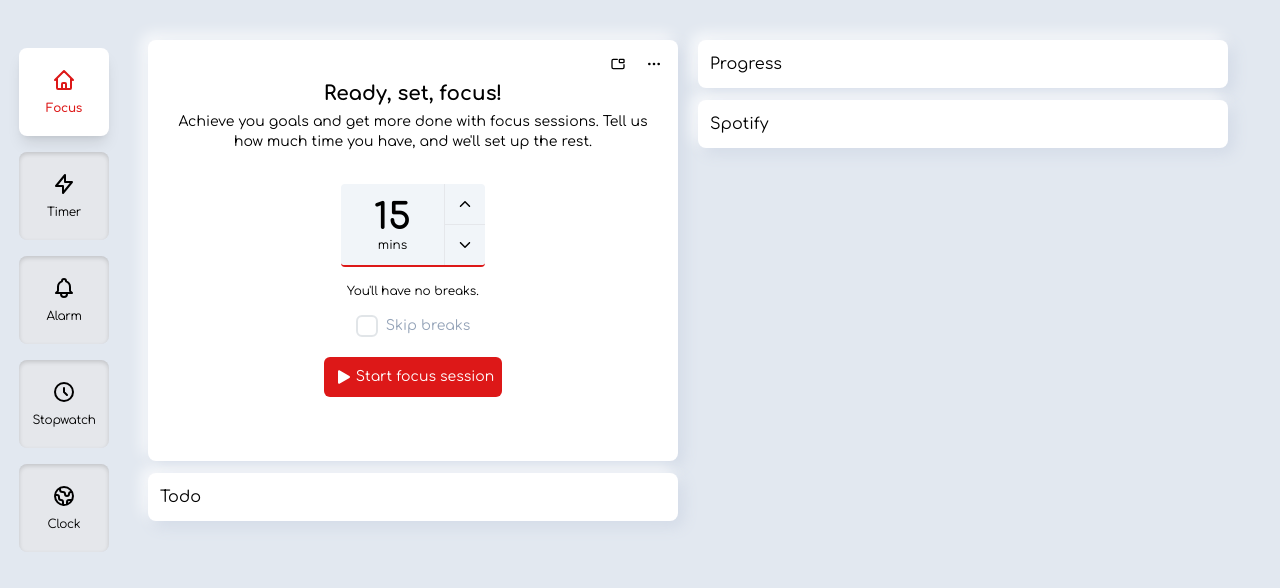
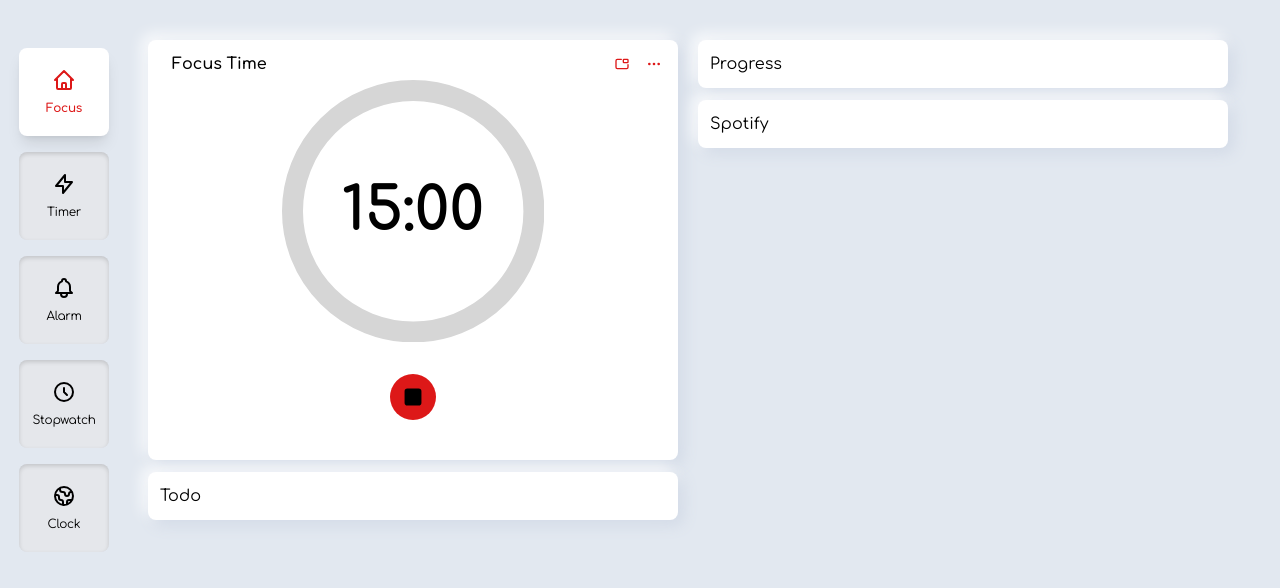
Before and after one commit to Baayeh/focus-hub, a React (Vite) app: page / in a window 1280 px wide. Both pictures are taken after a click on the button "Start focus session". Shown: the top 588 px of the page. Built offline with nearby package versions, Linux system fonts and the light colour scheme.

Commit message:
Add start session to focus section

```diff
--- a/package.json
+++ b/package.json
@@ -15,6 +15,7 @@
     "primeicons": "^6.0.1",
     "primereact": "^8.7.0",
     "react": "^18.2.0",
+    "react-circular-progressbar": "^2.1.0",
     "react-dom": "^18.2.0",
     "react-icons": "^4.6.0",
     "react-redux": "^8.0.4",
--- a/src/components/FocusComponent.jsx
+++ b/src/components/FocusComponent.jsx
@@ -1,23 +1,71 @@
-import React, { useState } from 'react';
+import React, { useState, useEffect } from 'react';
 import { TbPictureInPictureTop, TbDots } from 'react-icons/tb';
 import { IoIosArrowDown, IoIosArrowUp } from 'react-icons/io';
-import { BsFillPlayFill } from 'react-icons/bs';
+import { BsFillPlayFill, BsStopFill } from 'react-icons/bs';
 import { Checkbox } from 'primereact/checkbox';
+import {
+  buildStyles,
+  CircularProgressbarWithChildren,
+} from 'react-circular-progressbar';
 
 const FocusComponent = () => {
   const [disable, setDisable] = useState(true);
   const [checked, setChecked] = useState(false);
+  const [timer, setTimer] = useState(15);
+  const [breakTime, setBreakTime] = useState(0);
+  const [session, setSession] = useState(false);
+  const [count, setCount] = useState(0);
+
+  const increaseTimer = () => {
+    setTimer((prevTimer) => prevTimer + 15);
+  };
+
+  const decreaseTimer = () => {
+    if (timer > 15) {
+      setTimer((prevTimer) => prevTimer - 15);
+    }
+  };
+
+  const startSession = () => {
+    setSession(true);
+  };
+
+  const stopSession = () => {
+    setSession(false);
+  };
+
+  useEffect(() => {
+    const breakNo = Math.floor(timer / 20);
+    setBreakTime(breakNo);
+  }, [timer]);
+
+  useEffect(() => {
+    if (timer > 20) {
+      setDisable(false);
+    } else {
+      setDisable(true);
+      setChecked(false);
+    }
+  }, [timer]);
 
   return (
     <div className="focus-comonent card bg-white shadow-white-shadow rounded-lg mb-3 p-2">
-      <div className="focus-header flex justify-end items-center gap-1">
-        <button type="button" className="hover:bg-slate-100 p-2 rounded">
+      <div className="focus-header flex justify-between items-center gap-1">
+        {session ? (
+          <h4 className="pl-4 font-semibold w-[11rem]">Focus Time</h4>
+        ) : (
+          ''
+        )}
+        <div className="text-primaryColor flex w-full justify-end">
+          <button type="button" className="hover:bg-slate-100 p-2 rounded-lg">
             <TbPictureInPictureTop />
           </button>
           <button type="button" className="hover:bg-slate-100 p-2 rounded">
             <TbDots />
           </button>
         </div>
+      </div>
+      {!session ? (
         <div className="card-body text-center px-3">
           <h3 className="font-bold text-xl">Ready, set, focus!</h3>
           <p className="text-sm my-1">
@@ -25,22 +73,34 @@ const FocusComponent = () => {
             much time you have, and we'll set up the rest.
           </p>
 
-        <div className="set-focus-time border-b-2 border-primaryColor bg-slate-100 max-w-[9rem] mx-auto rounded flex mt-8">
+          <div className="set-focus-time border-b-2 border-primaryColor bg-slate-50 max-w-[9rem] mx-auto rounded overflow-hidden flex mt-8 hover:bg-slate-100">
             <div className="focus-time w-[8rem] flex flex-col items-center justify-center p-3">
-            <span className="text-4xl font-bold">15</span>
+              <span className="text-4xl font-bold">{timer}</span>
               <span className="text-xs">mins</span>
             </div>
-          <div className="focus-time-actions flex flex-col items-center justify-center border-l">
-            <button type="button" className="hover:bg-slate-200 p-3 border-b">
+            <div className="focus-time-actions flex flex-col items-center justify-center border-l border-slate-200">
+              <button
+                type="button"
+                className="hover:bg-slate-200 p-3 border-b border-slate-200"
+                onClick={increaseTimer}
+              >
                 <IoIosArrowUp />
               </button>
-            <button type="button" className="hover:bg-slate-200 p-3">
+              <button
+                type="button"
+                className="hover:bg-slate-200 p-3"
+                onClick={decreaseTimer}
+              >
                 <IoIosArrowDown />
               </button>
             </div>
           </div>
 
-        <p className="text-xs my-4">You'll have no breaks.</p>
+          <p className="text-xs my-4">
+            {breakTime === 0 || checked
+              ? "You'll have no breaks"
+              : `You'll have ${breakTime} breaks.`}
+          </p>
 
           <div className="focus-checkbox flex gap-2 justify-center items-center">
             <Checkbox
@@ -63,12 +123,39 @@ const FocusComponent = () => {
             <button
               type="button"
               className="bg-primaryColor hover:shadow hover:shadow-gray-500 transition-all ease-out duration-300 flex justify-center items-center text-white p-2 rounded-md"
+              onClick={startSession}
             >
               <BsFillPlayFill className="text-2xl" />
               <span className="text-sm">Start focus session</span>
             </button>
           </div>
         </div>
+      ) : (
+        <>
+          <div className="w-[17.65rem] h-[17.65rem] md:w-[16.4rem] md:h-[16.4rem] mx-auto">
+            <CircularProgressbarWithChildren
+              value={count}
+              styles={buildStyles({ pathColor: '#dd1818', textColor: '#f88' })}
+            >
+              <div className="text-6xl md:text-6xl font-bold">
+                <span>{timer}</span>
+                <span>:</span>
+                <span>00</span>
+              </div>
+            </CircularProgressbarWithChildren>
+          </div>
+
+          <div className="stop-session flex justify-center my-8">
+            <button
+              type="button"
+              className="p-2 bg-primaryColor rounded-full text-3xl"
+              onClick={stopSession}
+            >
+              <BsStopFill />
+            </button>
+          </div>
+        </>
+      )}
     </div>
   );
 };
--- a/src/index.css
+++ b/src/index.css
@@ -1,12 +1,14 @@
-@import url("https://fonts.googleapis.com/css2?family=Comfortaa:wght@300;400;500;600;700&display=swap");
+@import url('https://fonts.googleapis.com/css2?family=Comfortaa:wght@300;400;500;600;700&display=swap');
 
-@import "primereact/resources/themes/lara-light-indigo/theme.css";
-@import "primereact/resources/primereact.min.css";
-@import "primeicons/primeicons.css";
+@import 'primereact/resources/themes/lara-light-indigo/theme.css';
+@import 'primereact/resources/primereact.min.css';
+@import 'primeicons/primeicons.css';
 
-@import "primereact/resources/themes/lara-light-indigo/theme.css";
-@import "primereact/resources/primereact.min.css";
-@import "primeicons/primeicons.css";
+@import 'primereact/resources/themes/lara-light-indigo/theme.css';
+@import 'primereact/resources/primereact.min.css';
+@import 'primeicons/primeicons.css';
+
+@import 'react-circular-progressbar/dist/styles.css';
 
 @tailwind base;
 @tailwind components;
@@ -15,8 +17,8 @@
 @layer base {
   html {
     scroll-behavior: smooth;
-    font-family: "Comfortaa", ui-sans-serif, system-ui, -apple-system,
-      BlinkMacSystemFont, "Segoe UI", Roboto;
+    font-family: 'Comfortaa', ui-sans-serif, system-ui, -apple-system,
+      BlinkMacSystemFont, 'Segoe UI', Roboto;
   }
 
   body {
@@ -112,7 +114,7 @@ div.timer-card {
 }
 
 .p-inputswitch.p-inputswitch-checked .p-inputswitch-slider {
-  background: theme("colors.secondaryColor") !important;
+  background: theme('colors.secondaryColor') !important;
 }
 
 #alarmComponent .add-button-container button svg {
@@ -120,7 +122,7 @@ div.timer-card {
 }
 
 #alarmComponent button:hover {
-  background: theme("colors.secondaryColor");
+  background: theme('colors.secondaryColor');
 }
 
 .add-alarm-dialog .am-pm {
@@ -141,8 +143,8 @@ div.timer-card {
 .p-togglebutton.p-button {
   padding: 0 !important;
   border-radius: 50%;
-  border: 1px solid theme("colors.primaryColor") !important;
-  color: theme("colors.primaryColor") !important;
+  border: 1px solid theme('colors.primaryColor') !important;
+  color: theme('colors.primaryColor') !important;
 }
 
 .p-dropdown.p-component {
@@ -162,12 +164,12 @@ div.timer-card {
 .p-dropdown:not(.p-disabled).p-focus {
   outline: 0 none;
   outline-offset: 0;
-  box-shadow: 0 0 0 0.2rem theme("colors.primaryLightColor");
-  border-color: theme("colors.primaryColor");
+  box-shadow: 0 0 0 0.2rem theme('colors.primaryLightColor');
+  border-color: theme('colors.primaryColor');
 }
 
 .p-dropdown:not(.p-disabled):hover {
-  border-color: theme("colors.primaryColor");
+  border-color: theme('colors.primaryColor');
 }
 
 .add-location-dialog button {
```
Also changed, not shown: 1 other file (tests, documents, lock files or other folders). Lines whose indentation alone changed are shown as unchanged.
